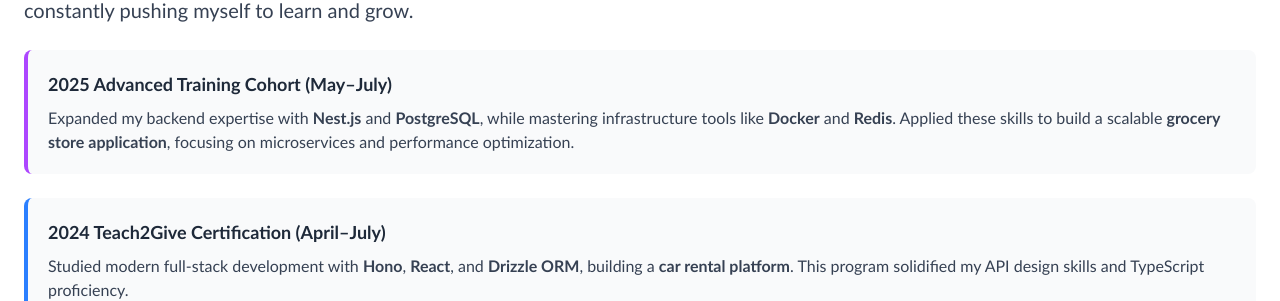
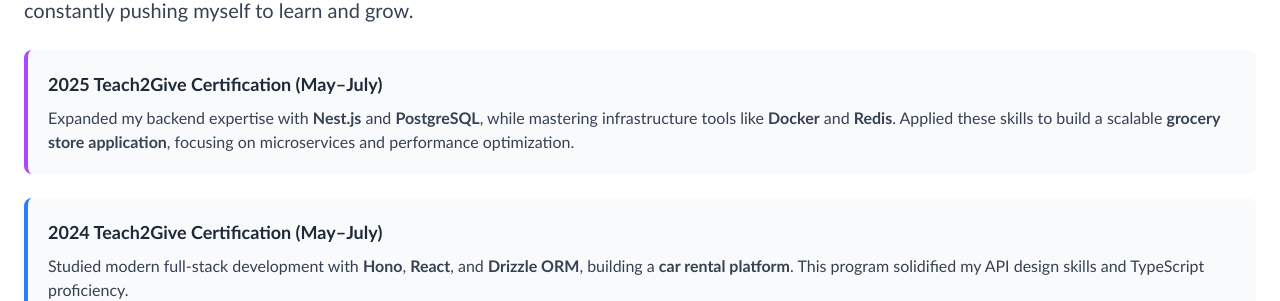
Before and after one commit to Pe-te-r/portfolio, a React (Vite) app: page /about in a window 1280 px wide. Shown: the part 465-766 px from the top of the page. Built offline with nearby package versions, Linux system fonts and the light colour scheme.

Commit message:
better cert section

```diff
--- a/src/pages/About.tsx
+++ b/src/pages/About.tsx
@@ -66,7 +66,7 @@
   <div className="mt-6 space-y-6">
     {/* 2025 Training */}
     <div className="bg-gray-50 p-5 rounded-lg border-l-4 border-purple-500">
-      <h3 className="text-lg font-semibold text-gray-800 mb-2">2025 Advanced Training Cohort (May–July)</h3>
+      <h3 className="text-lg font-semibold text-gray-800 mb-2">2025 Teach2Give Certification (May–July)</h3>
       <p className="text-gray-700">
         Expanded my backend expertise with <strong>Nest.js</strong> and <strong>PostgreSQL</strong>, while mastering
         infrastructure tools like <strong>Docker</strong> and <strong>Redis</strong>. Applied these skills to build
@@ -76,7 +76,7 @@
 
     {/* 2024 Certification */}
     <div className="bg-gray-50 p-5 rounded-lg border-l-4 border-blue-500">
-      <h3 className="text-lg font-semibold text-gray-800 mb-2">2024 Teach2Give Certification (April–July)</h3>
+      <h3 className="text-lg font-semibold text-gray-800 mb-2">2024 Teach2Give Certification (May–July)</h3>
       <p className="text-gray-700">
         Studied modern full-stack development with <strong>Hono</strong>, <strong>React</strong>, and <strong>Drizzle ORM</strong>,
         building a <strong>car rental platform</strong>. This program solidified my API design skills
```
